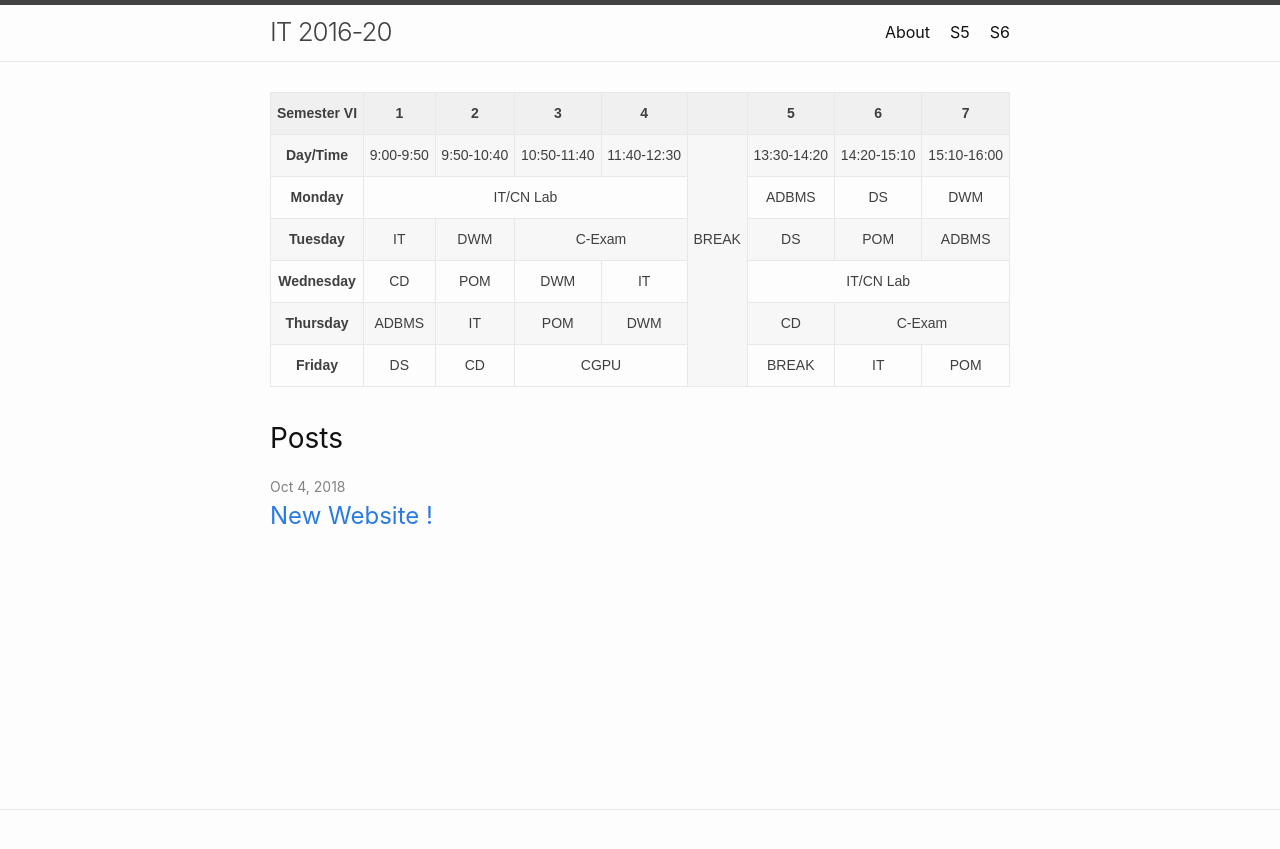
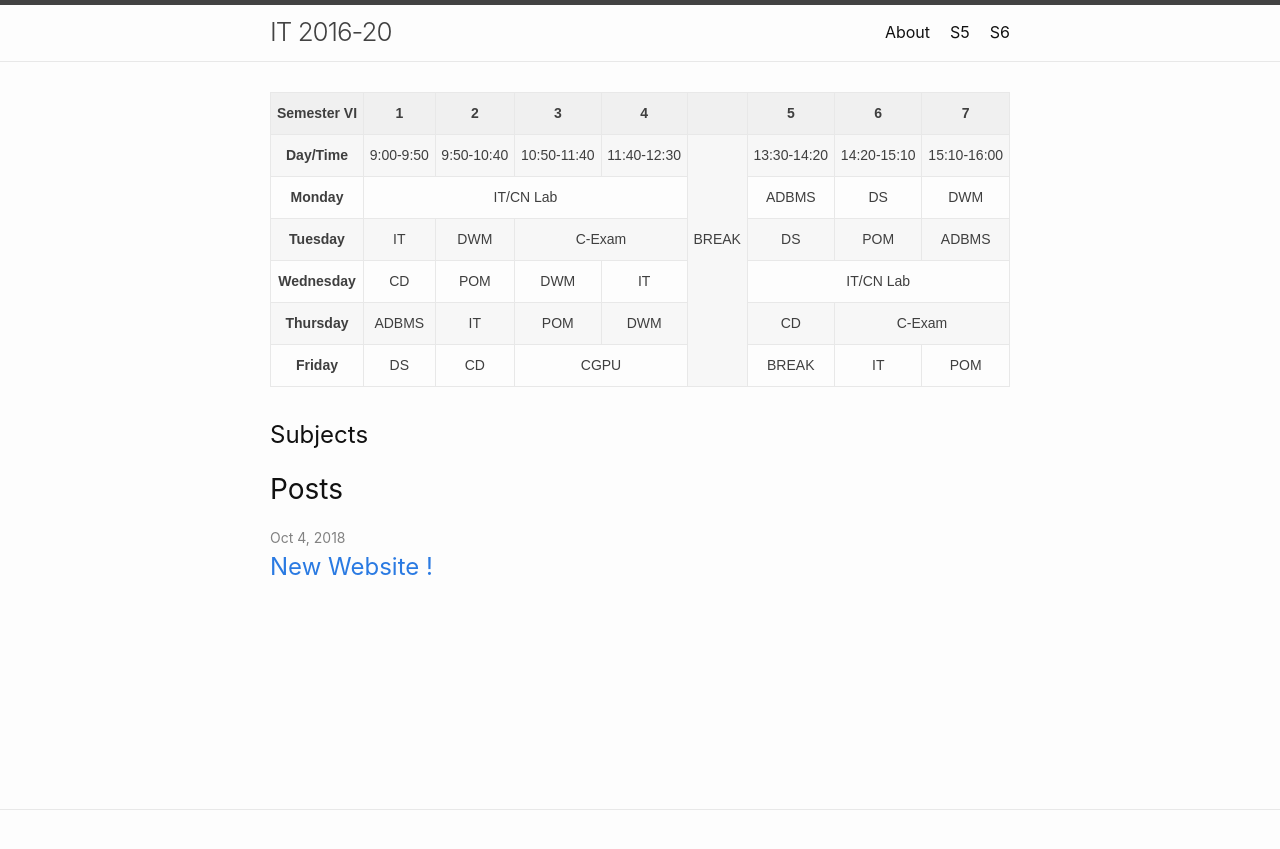
Before and after one commit to IT-GECBH/2020, a Jekyll site: the page built from index.md, in a window 1280 px wide. Shown: the top 849 px of the page. Built offline with Jekyll 4.4.1, drawn with Linux system fonts in a browser that asks for light colours.

Commit message:
Update home.html

```diff
--- a/_layouts/home.html
+++ b/_layouts/home.html
@@ -10,6 +10,7 @@ layout: default
   {{ content }}
 
   {%- include time_table.html -%}
+  <h2>Subjects</h2>
   {%- if site.posts.size > 0 -%}
     <h2 class="post-list-heading">{{ page.list_title | default: "Posts" }}</h2>
     <ul class="post-list">
```
